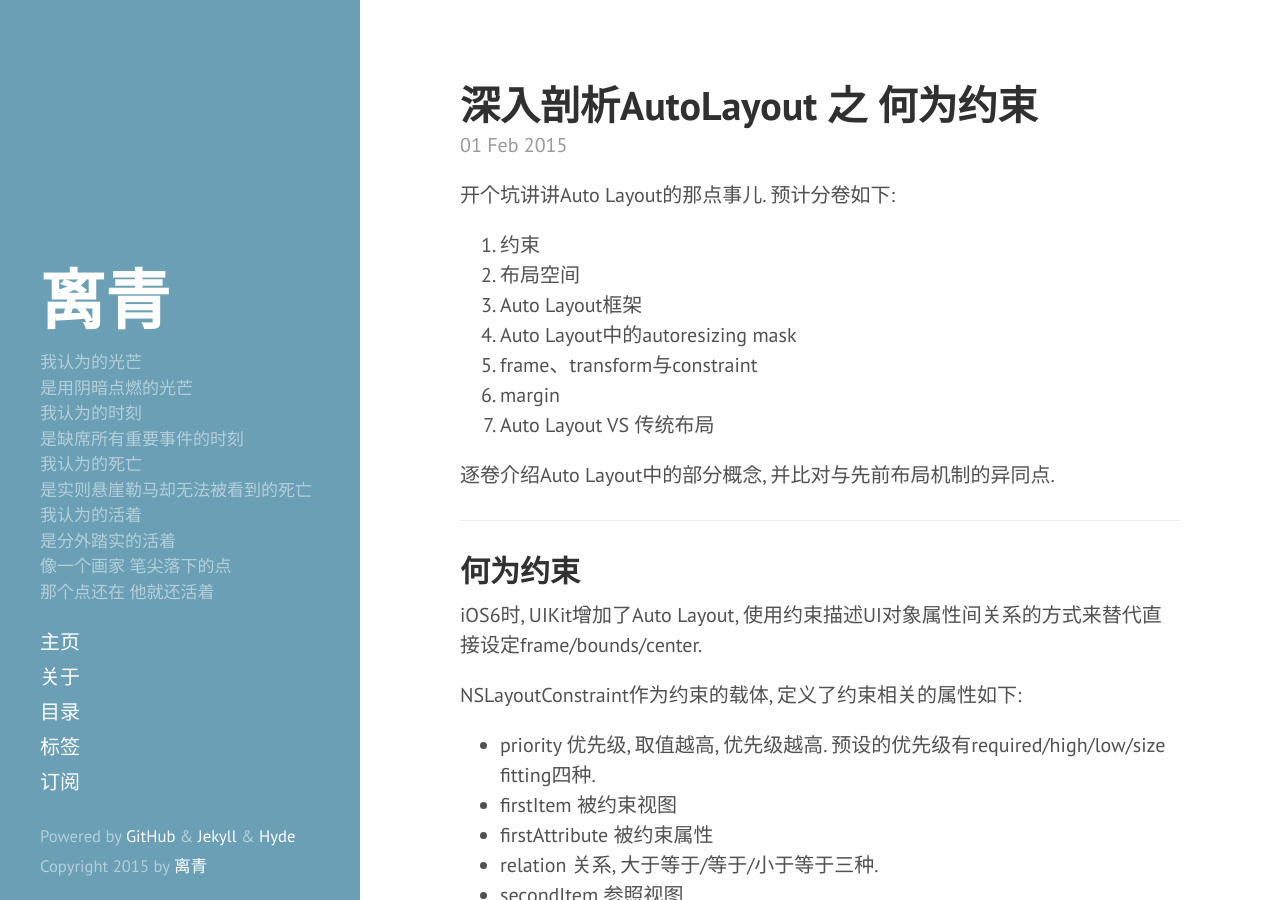
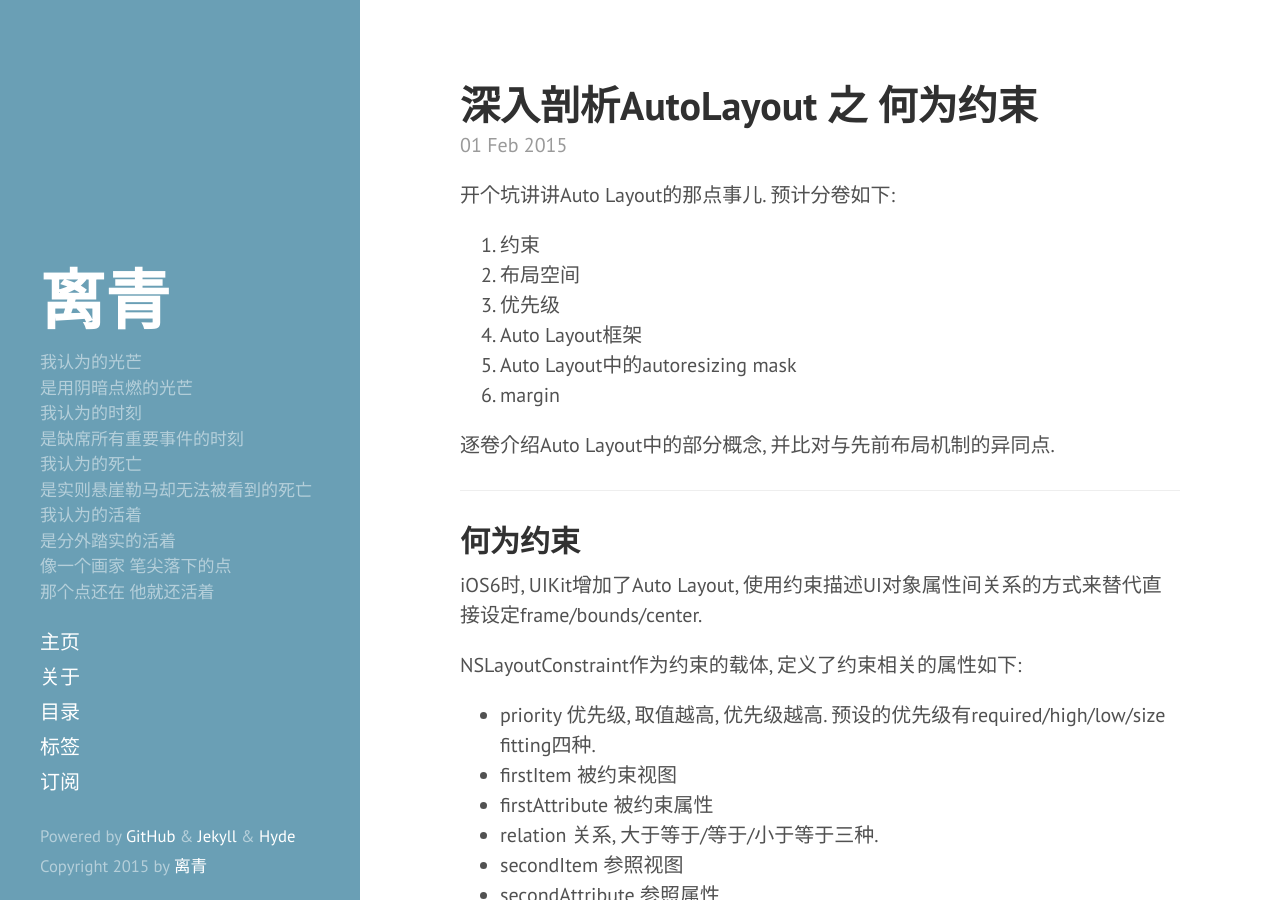
Before and after one commit to li-qing/li-qing.github.io, a Jekyll site: the page built from _posts/2015-02-01-intro-auto-layout-whats-constraint.md, in a window 1280 px wide and 900 px high. Built offline with Jekyll 4.4.1, drawn with Linux system fonts in a browser that asks for light colours.

Commit message:
edit history introduce of auto layout

```diff
--- a/_posts/2015-02-01-intro-auto-layout-whats-constraint.md
+++ b/_posts/2015-02-01-intro-auto-layout-whats-constraint.md
@@ -9,11 +9,10 @@ tags: AutoLayout
 
   1. 约束
   2. 布局空间
-  3. Auto Layout框架
-  4. Auto Layout中的autoresizing mask
-  5. frame、transform与constraint
+  3. 优先级
+  4. Auto Layout框架
+  5. Auto Layout中的autoresizing mask
   6. margin
-  7. Auto Layout VS 传统布局
 
 逐卷介绍Auto Layout中的部分概念, 并比对与先前布局机制的异同点.
 
```
Also changed, not shown: _posts/2015-02-07-intro-auto-layout-space.md (+1 -1 lines).
